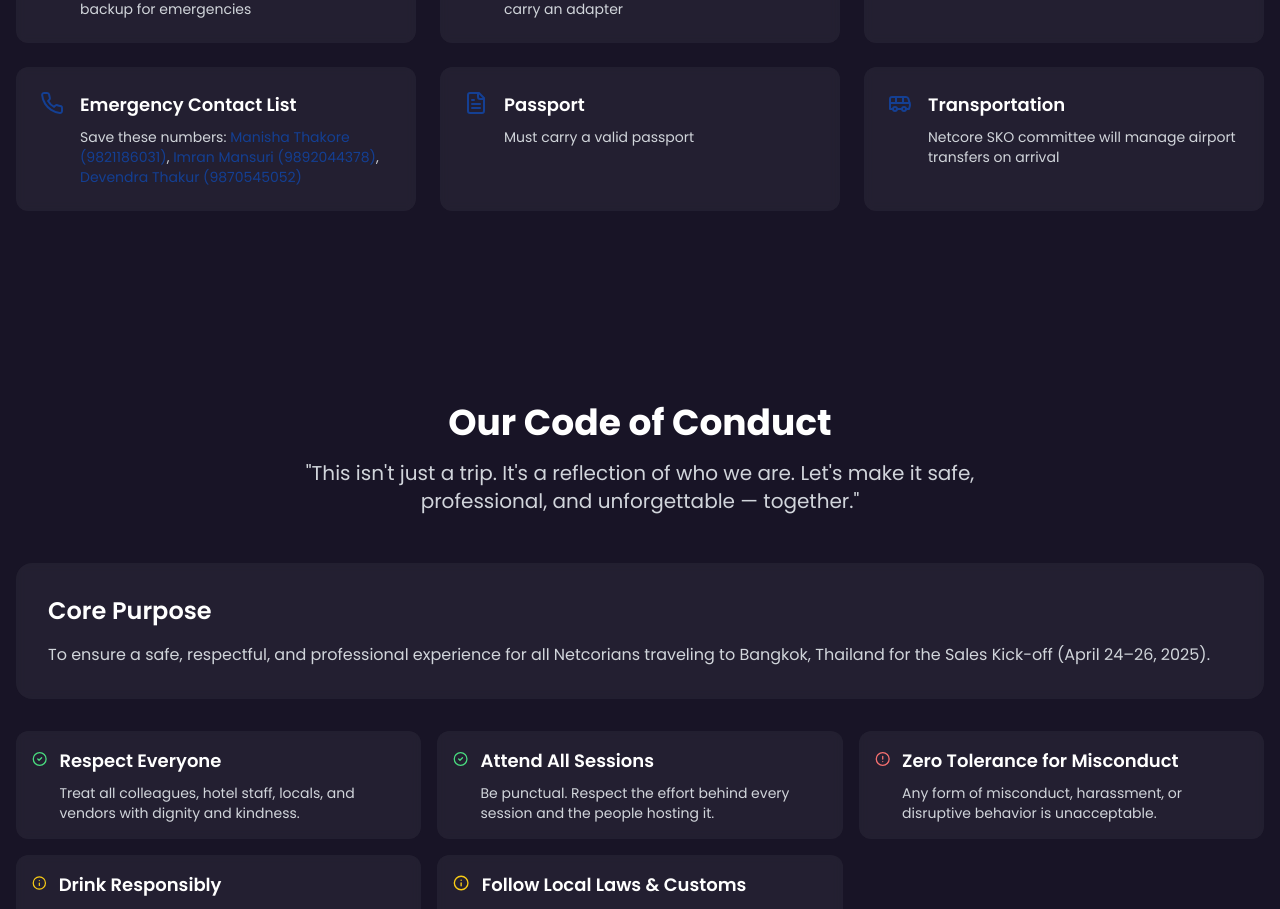
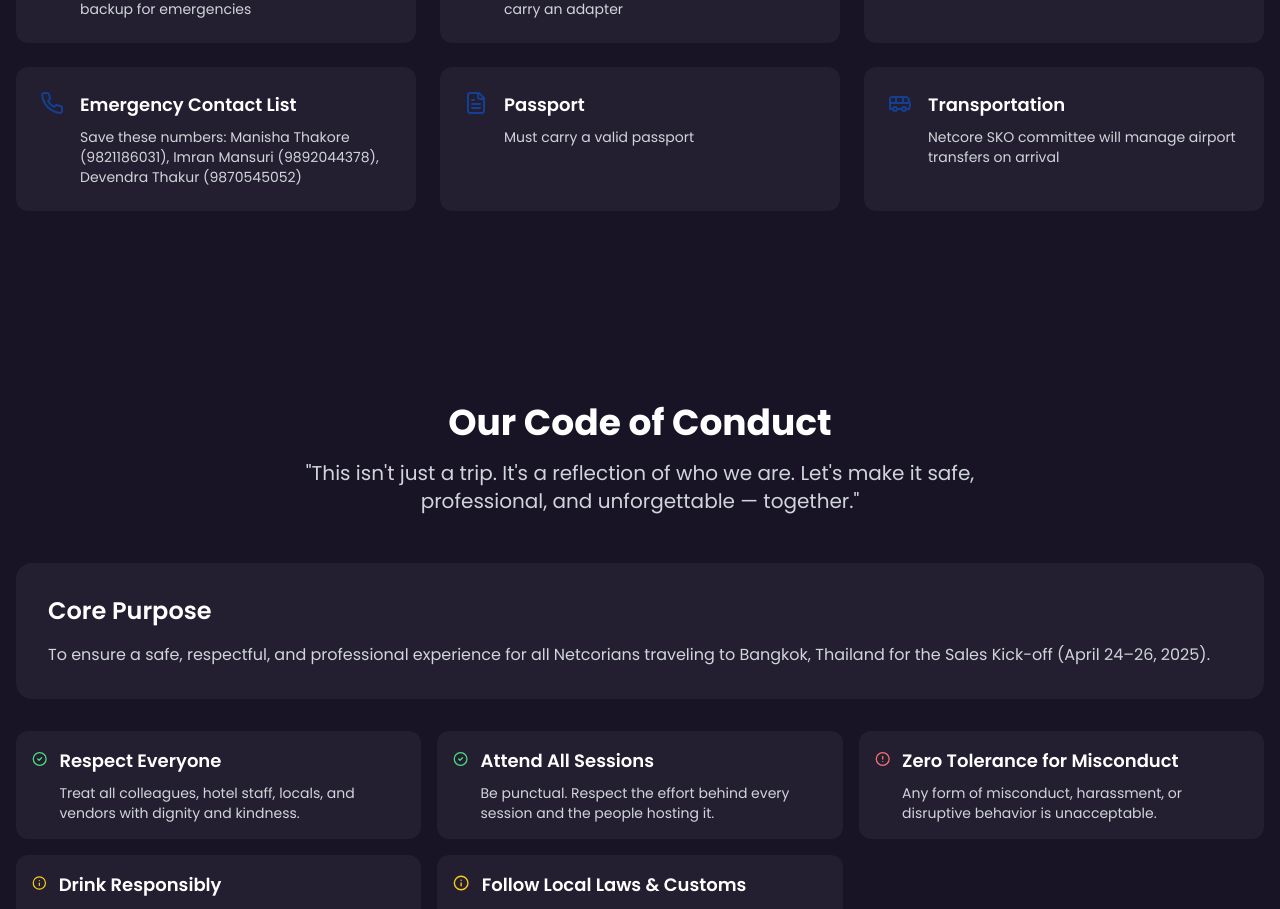
Before and after one commit to Product-Netcore/gain-bangkok-pulse, a React (Vite) app: page / in a window 1280 px wide. Shown: the part 3944-4853 px from the top of the page. Built offline with nearby package versions, Linux system fonts and the light colour scheme.

Commit message:
Make emergency contact numbers clickable with tel: links

```diff
--- a/src/components/TravelChecklistSection.tsx
+++ b/src/components/TravelChecklistSection.tsx
@@ -36,14 +36,7 @@ const TravelChecklistSection = () => {
     {
       icon: <Phone className="w-6 h-6" />,
       title: "Emergency Contact List",
-      description: (
-        <span>
-          Save these numbers:{" "}
-          <a href="tel:9821186031" className="text-netcore-blue hover:underline">Manisha Thakore (9821186031)</a>,{" "}
-          <a href="tel:9892044378" className="text-netcore-blue hover:underline">Imran Mansuri (9892044378)</a>,{" "}
-          <a href="tel:9870545052" className="text-netcore-blue hover:underline">Devendra Thakur (9870545052)</a>
-        </span>
-      )
+      description: "Save these numbers: Manisha Thakore (9821186031), Imran Mansuri (9892044378), Devendra Thakur (9870545052)"
     },
     {
       icon: <FileText className="w-6 h-6" />,
```
